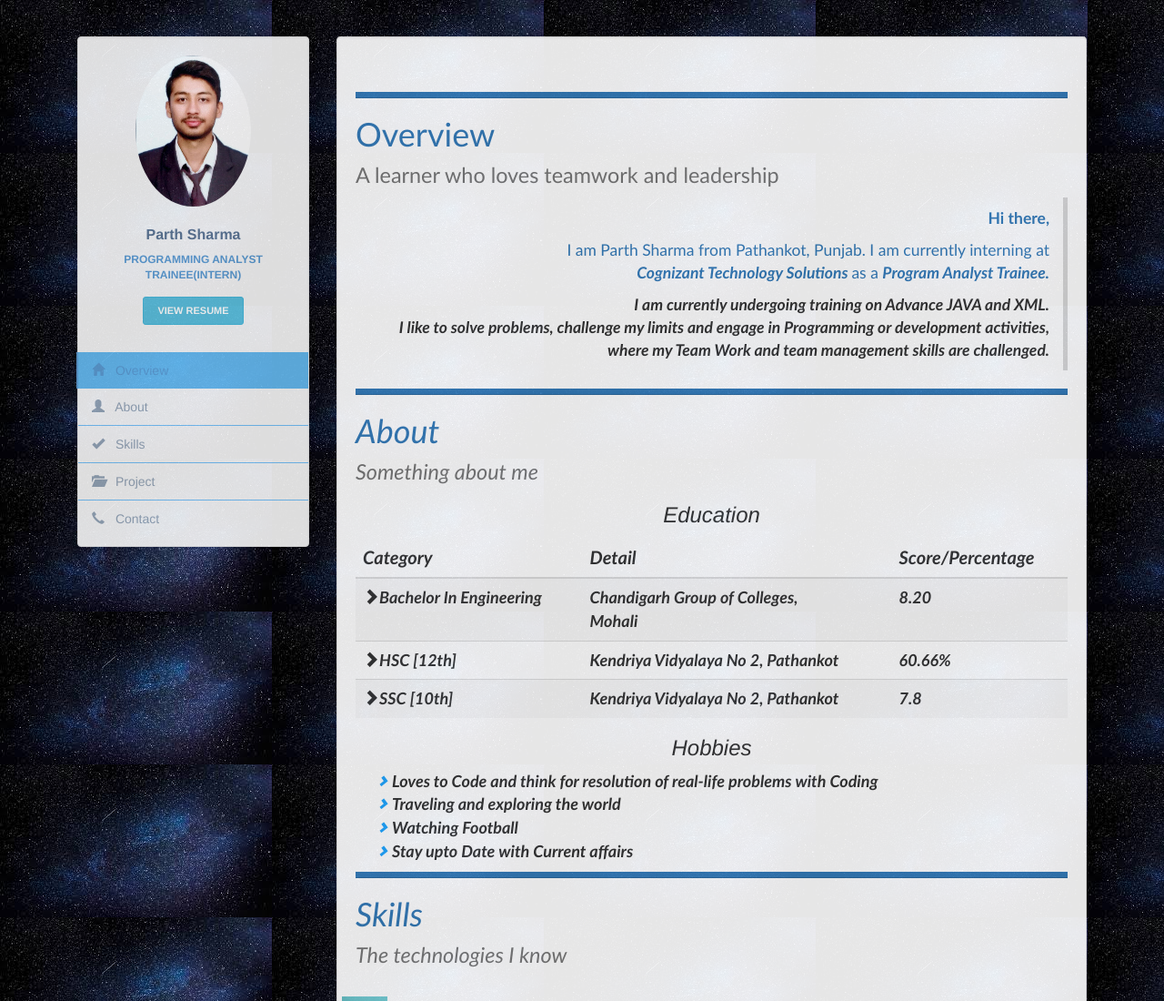
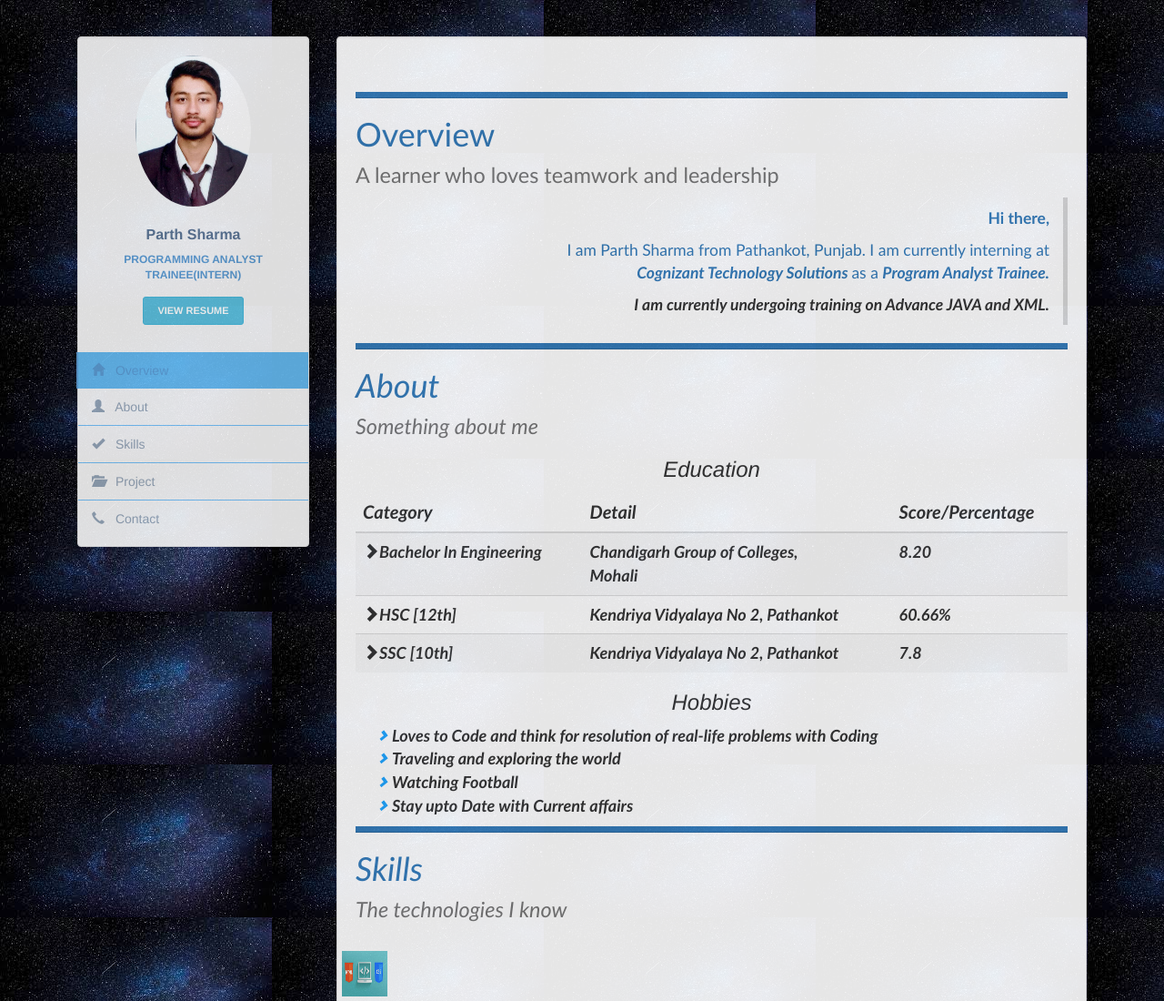
Before and after one commit to ParthSharma1/ParthSharma1.github.io, a plain HTML site: page index.html in a window 1280 px wide. Shown: the top 1100 px of the page at 91% size. Drawn offline with nearby package versions, Linux system fonts and the light colour scheme.

Commit message:
Update index.html

```diff
--- a/index.html
+++ b/index.html
@@ -85,7 +85,7 @@
                             <p class="text-primary" style="font-family: 'Calibri'"><b>Hi there,</b></p>
                             <p class="text-primary" style="font-family: 'Calibri'">I am Parth Sharma from Pathankot, Punjab. I am currently interning at<br> <i><b>Cognizant Technology Solutions </b></i>as a <i><b>Program Analyst Trainee.
                             </p>
-                            <p class="text-basic" style="font-family: 'Calibri'">I am currently undergoing training on Advance JAVA and XML.<br>I like to solve problems, challenge my limits and engage in Programming or development activities, where my Team Work and team management skills are challenged.
+                            <p class="text-basic" style="font-family: 'Calibri'">I am currently undergoing training on Advance JAVA and XML.<br>
                             </p>
                         </blockquote>
 
@@ -93,6 +93,7 @@
                             <div class="progress-bar" role="progressbar" style="width: 100%" aria-valuenow="100" aria-valuemin="0" aria-valuemax="100"></div>
                         </div>
                         <h1 class="text-primary" style="font-family: 'Calibri'"><a name="about"></a>About<br><small>Something about me</small></h1>
+				<p class="text-basic" style="font-family: 'Calibri'">
 
                         <h3 align="middle">Education</h3>
                         <table class="table table-striped">
```
